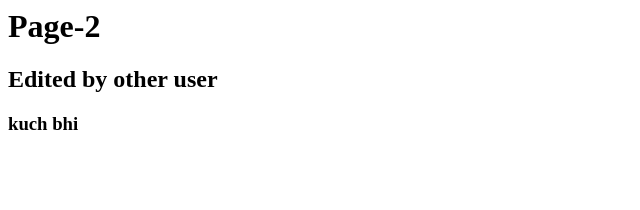
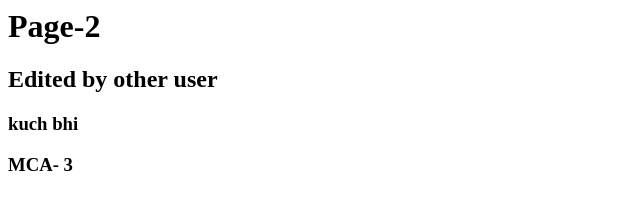
Before and after one commit to NarendraPatel007/DCSMCA3, a plain HTML site: page MCA3_Page2.html in a window 1280 px wide. Shown: the full height of the page, 0-640 px from the left. Drawn offline with Linux system fonts and the light colour scheme.

Commit message:
Commit02

```diff
--- a/MCA3_Page2.html
+++ b/MCA3_Page2.html
@@ -5,5 +5,6 @@
 		<h1>Page-2</h1>
 		<h2>Edited by other user</h2>
 		<h3>kuch bhi</h3>
+		<h3>MCA- 3</h3>
 	</body>
 </html>
```
